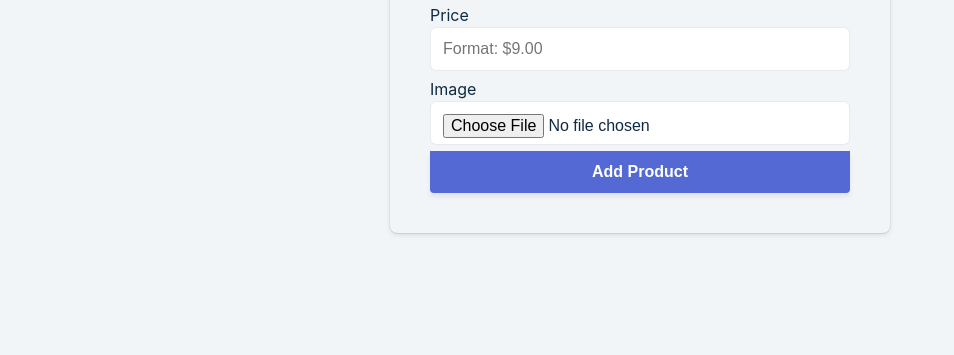
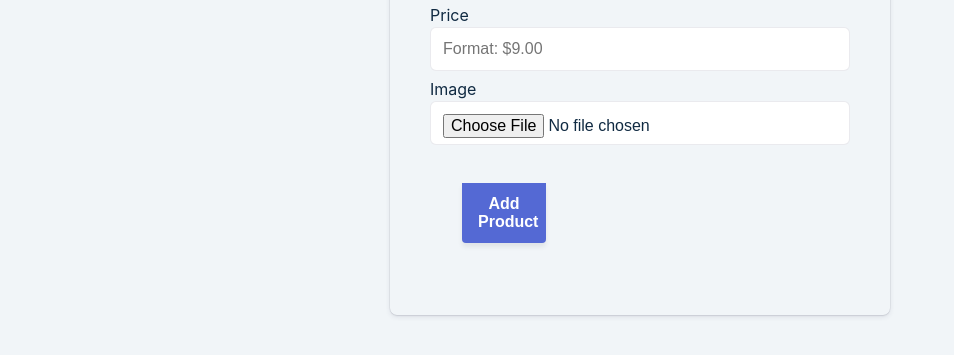
Before and after one commit to xconnor9896/s1-capstone, a website: page public/Pages/addItem.html in a window 1280 px wide. Shown: the part 219-574 px from the top of the page, without its empty margins (0-954 px from the left). Drawn offline with nearby package versions, Linux system fonts and the light colour scheme.

Commit message:
made buttons not cringe

```diff
--- a/public/style.css
+++ b/public/style.css
@@ -80,7 +80,8 @@ button {
   display: block;
   transition: all 0.2s ease;
   box-shadow: 0px 4px 5.5px 0px rgba(0, 0, 0, 0.07);
-  width: 100%;
+  width: 20%;
+  margin: 2rem 2rem;
 }
 button:hover {
   filter: contrast(115%);
```
